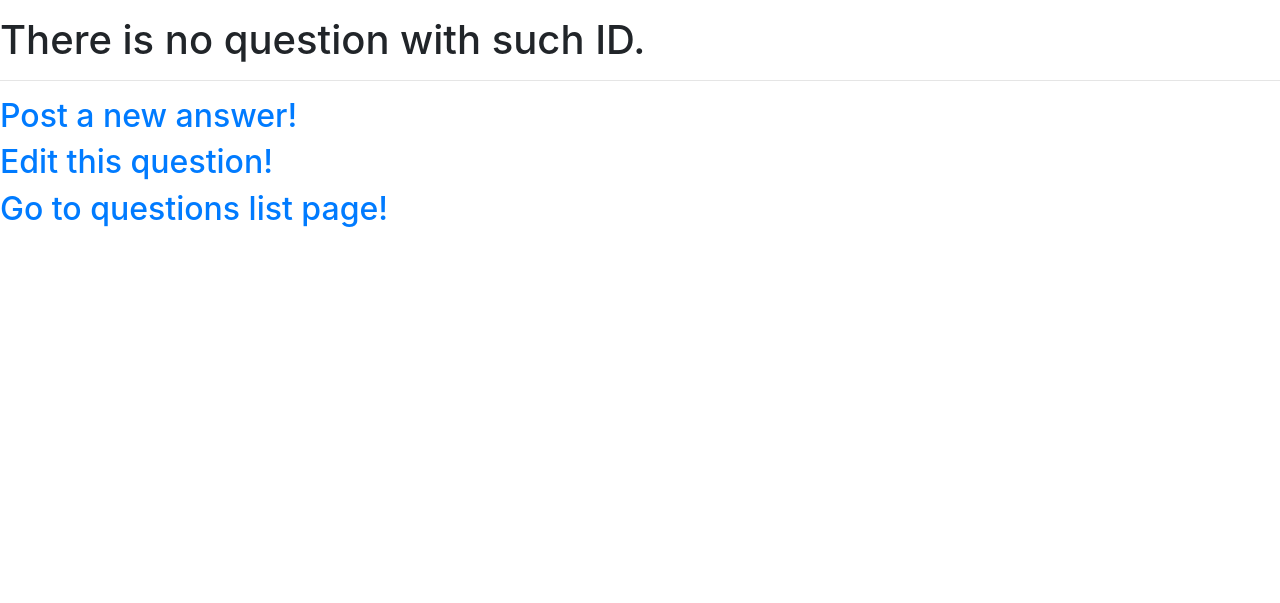
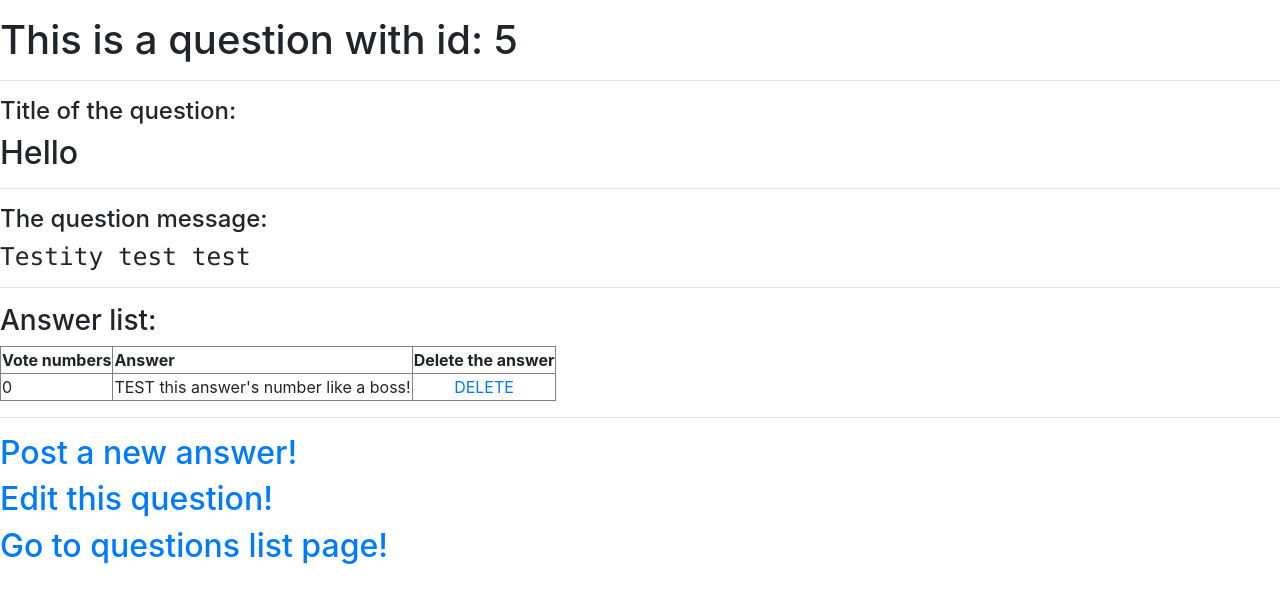
Before and after one commit to damianTrybuszek/Ask-Mate, a Flask app: page /question/5 in a window 1280 px wide. Shown: the part 56-659 px from the top of the page. Run offline with Flask 2, Linux system fonts and the light colour scheme; some libraries are stand-ins or nearby versions.

Commit message:
Addded option to delete an answer, rewritten display slightly, bubble sort to be fixed

```diff
--- a/data_handling.py
+++ b/data_handling.py
@@ -20,6 +20,14 @@ def get_question_by_id(question_id):
     for question in questions_list:
         if question['id'] == question_id:
             return question
+    return None
+
+
+def get_answer_by_id(answer_id):
+    answers_list = get_answers()
+    for answer in answers_list:
+        if answer['id'] == answer_id:
+            return answer
     return None
 
 
@@ -47,7 +55,7 @@ def get_answers():
 def save_answer(question_id, answer):
     data_list = get_answers()
     answer["submission_time"] = str(util.get_unix_timestamp())
-    answer['id'] = str(len(data_list)+1)
+    answer['id'] = str(int(get_max_id(data_list)) + 1)
     answer['vote_number'] = "0"
     answer['question_id'] = question_id
     answer['image'] = ""
@@ -69,17 +77,23 @@ def overwrite_question(question):
             writer.writerow(question)
 
 
-def bubble_sort(numbers):
-    n = len(numbers)
-    for i in range(n-1):
-            for j in range(n-i-1):
-                if numbers[j][0] > numbers[j+1][0]:
-                    numbers[j], numbers[j+1] = numbers[j+1], numbers[j]
+def delete_answer(answer):
+    answers_list = get_answers()
+    headers = get_headers_answers()
+    for i in range(len(answers_list)):
+        if answers_list[i]['id'] == answer['id']:
+            answers_list.pop(i)
+            break
+    with open(DATA_FILE_PATH_ANSWERS, 'w', newline='') as file:
+        writer = csv.DictWriter(file, fieldnames=headers, delimiter=",")
+        file.write(",".join(headers)+"\n")
+        for answer in answers_list:
+            writer.writerow(answer)
 
 
 def save_question(new_question_input):
     data_questions = get_questions()
-    new_question_input["id"] = str(len(data_questions)+1)
+    new_question_input["id"] = str(int(get_max_id(data_questions)) + 1)
     new_question_input["submission_time"] = str(util.get_unix_timestamp())
     new_question_input["view_number"] = "0"
     new_question_input["vote_number"] = "0"
@@ -88,3 +102,20 @@ def save_question(new_question_input):
     with open(DATA_FILE_PATH_QUESTIONS, 'a', newline='') as file:
         writer = csv.DictWriter(file, fieldnames=get_headers_questions(), delimiter=",")
         writer.writerow(new_question_input)
+
+
+def bubble_sort(numbers):
+    n = len(numbers)
+    for i in range(n-1):
+        for j in range(n-i-1):
+            if numbers[j][0] > numbers[j+1][0]:
+                numbers[j], numbers[j+1] = numbers[j+1], numbers[j]
+
+
+def get_max_id(iterable_of_dicts):
+    max_id = 0
+    for index, element in enumerate(iterable_of_dicts):
+        if int(element['id']) > max_id:
+            max_id = int(element['id'])
+            max_index = index
+    return iterable_of_dicts[max_index]['id']
--- a/sample_data/answer.csv
+++ b/sample_data/answer.csv
@@ -1,4 +1,7 @@
 id,submission_time,vote_number,question_id,message,image
-1,1493398154,4,1,"You need to use brackets: my_list = []",
-2,1493088154,35,1,"Look it up in the Python docs",
+1,1493398154,4,1,You need to use brackets: my_list = [],
+2,1493088154,35,1,Look it up in the Python docs,
 3,1620948234,0,6,NOOOPE,
+5,1621170392,0,4,"New answer, POG",
+6,1621170498,0,4,ANOTHER ONE!,
+7,1621173158,0,5,TEST this answer's number like a boss!,
--- a/sample_data/question.csv
+++ b/sample_data/question.csv
@@ -14,4 +14,5 @@ app.js (bundled file with webpack, including jquery)",images/image1.png
 This is the code I'm using to draw the image (that works on web/desktop but not cordova built ios app)",
 4,1621164064,0,0,Completely testable question nr 4 CHANGED,"This is just a test messsage
 
-CHANGED",
+CHANGED AGAIN",
+5,1621172975,0,0,Hello,Testity test test,
--- a/server.py
+++ b/server.py
@@ -33,17 +33,23 @@ def display(question_id):
         headers = data_handling.get_headers_questions()
 
     if question_id != 0:
+        final_answer_list = []
         for answer in answer_list:
             if answer["question_id"] == question_id:
-                temp_list = [answer["vote_number"], answer["message"]]
-                answers_to_questions.append(temp_list)
+                # temp_list = [answer["vote_number"], answer["message"], answer['id']]
+                answers_to_questions.append(answer)
 
         if len(answers_to_questions) > 0:
-            data_handling.bubble_sort(answers_to_questions)
+            temp_order_list = []
+            for answer in answers_to_questions:
+                temp_order_list.append(int(answer['id']))
+            # data_handling.bubble_sort(temp_order_list)
+            for ids in temp_order_list:
+                for answer in answers_to_questions:
+                    if answer['id'] == str(ids):
+                        final_answer_list.append(answer)
 
-    # question['message'] = question['message'].replace("\n", "\\n")
-
-    return render_template("display.html", question=question_to_display, answers=answers_to_questions, headers=headers)
+    return render_template("display.html", question=question_to_display, answers=final_answer_list, headers=headers)
 
 
 
@@ -75,5 +81,18 @@ def edit_question(question_id):
     return render_template("edit_question.html", question=question, question_id=question_id)
 
 
+@app.route("/answer/<answer_id>/delete", methods=["GET", "POST"])
+def delete_answer(answer_id):
+    answer = data_handling.get_answer_by_id(answer_id)
+    if request.method == "POST":
+        if 'yes_button' in request.form:
+            data_handling.delete_answer(answer)
+            return redirect(f"/question/{answer['question_id']}")
+        else:
+            return redirect(f"/question/{answer['question_id']}")
+
+    return render_template("delete_answer.html", answer_id=answer_id)
+
+
 if __name__ == "__main__":
     app.run(debug=True)
--- a/templates/add_question.html
+++ b/templates/add_question.html
@@ -22,7 +22,7 @@
         <label for="message">Your question: </label>
         <textarea type="text" name="message" id="message" placeholder="Type your question here" cols="100" rows="25" required ></textarea>
     </div>
-</br>
+    </br>
     <button type="reset">Reset</button>
     <button autofocus onclick="alert('Your question has been submitted! Thank you!')" type="submit"
             style="background-color:#97f7cc;
--- a/templates/base.html
+++ b/templates/base.html
@@ -2,6 +2,7 @@
 <html lang="en">
 <head>
     <meta charset="UTF-8">
+    <link rel="stylesheet" href="/static/styles.css"/>
     <title>{% block title %} {% endblock %}</title>
 </head>
 <body>
--- a/templates/display.html
+++ b/templates/display.html
@@ -27,11 +27,13 @@
                     <tr>
                         <th>Vote numbers</th>
                         <th>Answer</th>
+                        <th>Delete the answer</th>
                     </tr>
                     {% for answer in answers %}
                         <tr>
-                            <td>{{answer[0]}}</td>
-                            <td>{{answer[1]}}</td>
+                            <td>{{answer['vote_number']}}</td>
+                            <td>{{answer['message']}}</td>
+                            <td align="center"><a href="/answer/{{ answer['id'] }}/delete">DELETE</a></td>
                         </tr>
                     {% endfor %}
                 </table>
--- a/templates/list.html
+++ b/templates/list.html
@@ -8,7 +8,6 @@
 <html lang="en">
 <head>
     <meta charset="UTF-8">
-    <link rel="stylesheet" href="/static/styles.css"/>
 </head>
 <body>
     <h1>Hello dear user!</h1>
```
Also changed, not shown: templates/delete_answer.html (added, +20 -0 lines), templates/edit_question.html (+3 -4 lines).
